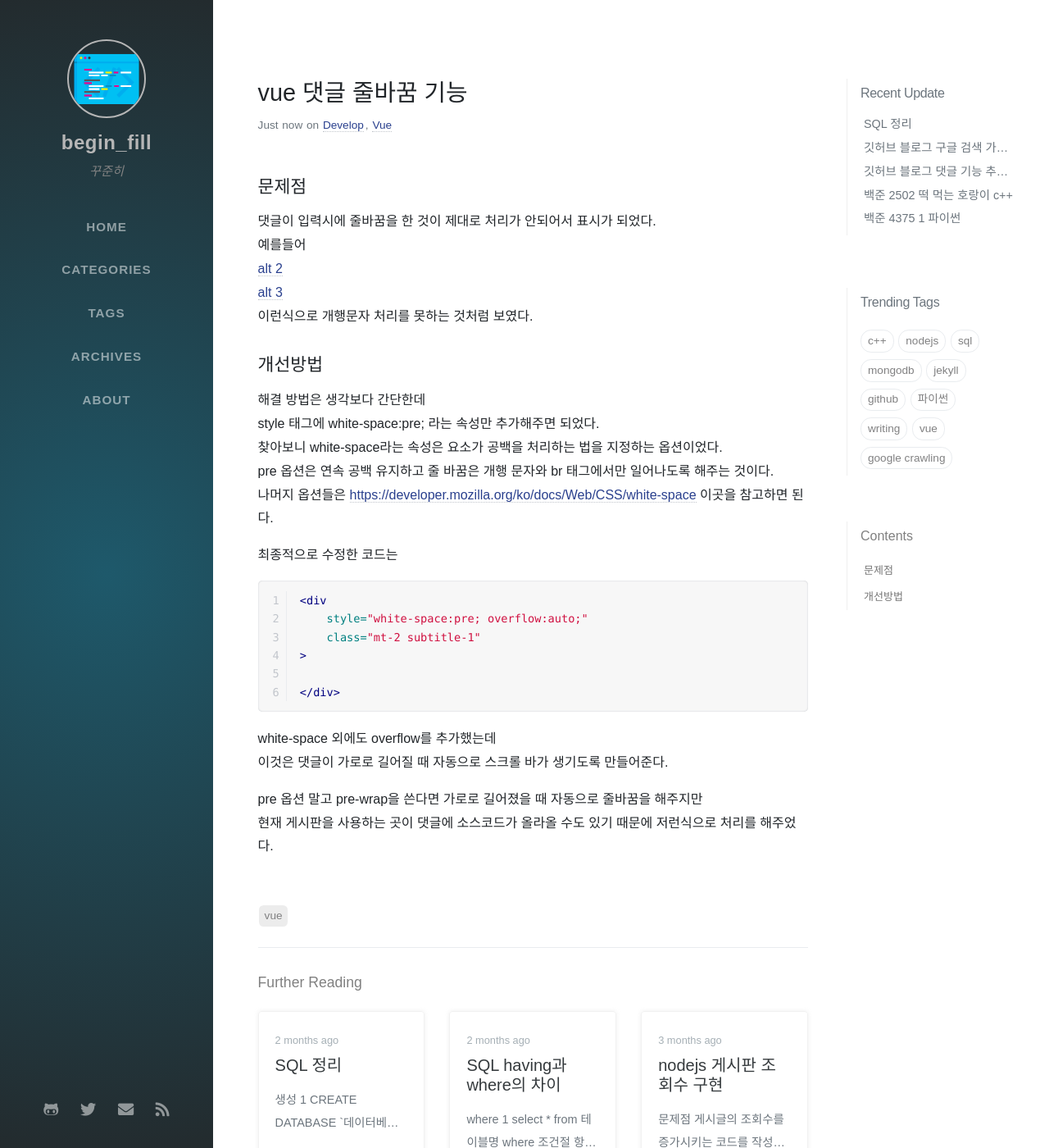
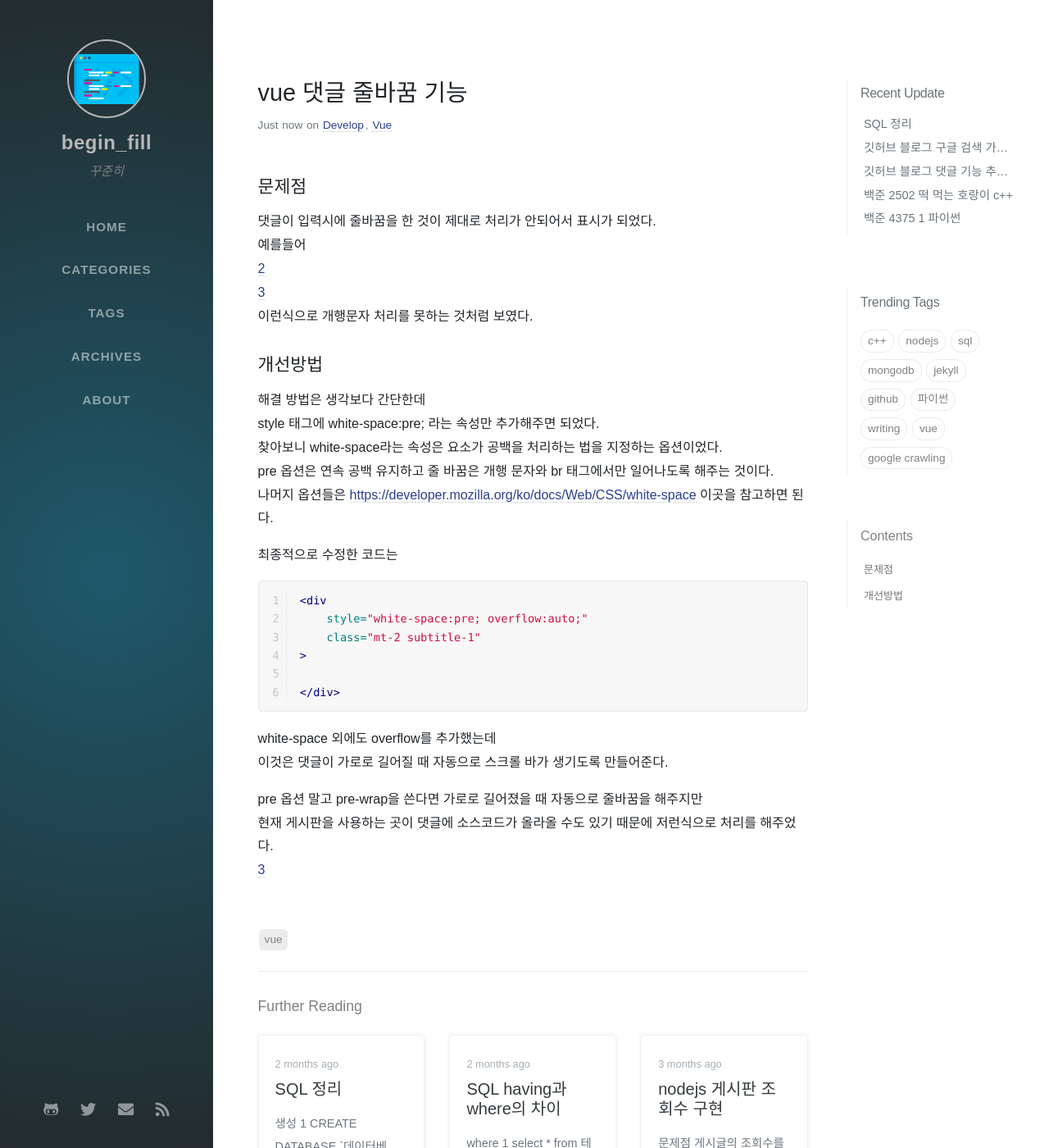
Before and after one commit to ip99202/ip99202.github.io, a Jekyll site: the page built from _posts/2020-05-27-vue-댓글-줄바꿈-기능.md, in a window 1280 px wide and 1400 px high. Shown: the whole window at 82% size. Built offline with Jekyll 4.4.1, drawn with Linux system fonts in a browser that asks for light colours; nearby versions of some CDN libraries; some web fonts are replaced; comment, search, counter and statistics services are not loaded.

Commit message:
Fix post

```diff
--- a/_posts/2020-05-27-vue-댓글-줄바꿈-기능.md
+++ b/_posts/2020-05-27-vue-댓글-줄바꿈-기능.md
@@ -9,8 +9,8 @@ tags: [vue]
 ## 문제점
 댓글이 입력시에 줄바꿈을 한 것이 제대로 처리가 안되어서 표시가 되었다.
 예를들어
-[alt 2](/assets/img/postImg/0527-2.JPG)
-[alt 3](/assets/img/postImg/0527-3.JPG)
+[2](/assets/img/postImg/0527-2.JPG)
+[3](/assets/img/postImg/0527-3.JPG)
 이런식으로 개행문자 처리를 못하는 것처럼 보였다.
 
 
@@ -37,3 +37,4 @@ white-space 외에도 overflow를 추가했는데
 
 pre 옵션 말고 pre-wrap을 쓴다면 가로로 길어졌을 때 자동으로 줄바꿈을 해주지만
 현재 게시판을 사용하는 곳이 댓글에 소스코드가 올라올 수도 있기 때문에 저런식으로 처리를 해주었다.
+[3](/assets/img/postImg/0527-4.JPG)
```
